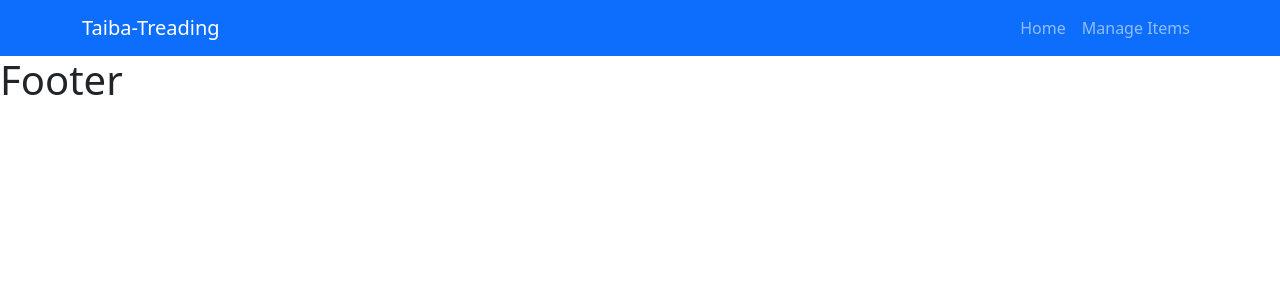
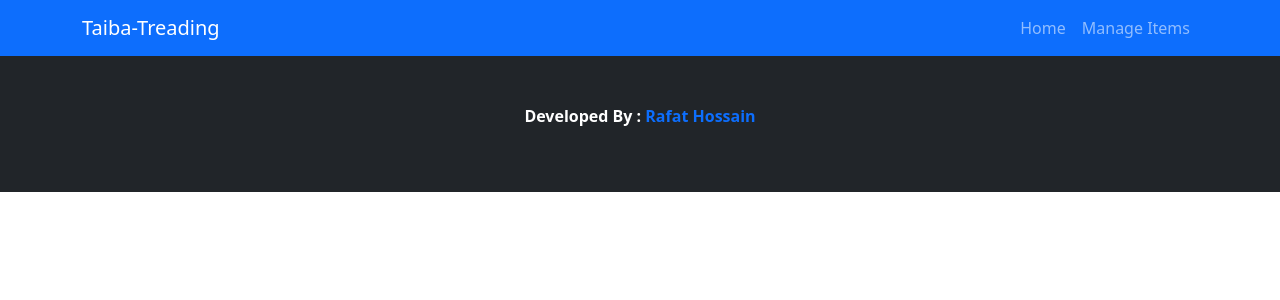
Before and after one commit to Rafat-Web-Developer/taiba-treading-client, a React (Create React App) app: page / in a window 1280 px wide. Shown: the top 300 px of the page. Built offline with nearby package versions, Linux system fonts and the light colour scheme.

Commit message:
Update footer design

```diff
--- a/src/Shared/Footer/Footer.js
+++ b/src/Shared/Footer/Footer.js
@@ -2,9 +2,13 @@ import React from "react";
 
 const Footer = () => {
   return (
-    <div>
-      <h1>Footer</h1>
-    </div>
+    <footer className="bg-dark text-center">
+      <div className="py-5">
+        <p className="text-white fw-bold">
+          Developed By : <span className="text-primary">Rafat Hossain</span>
+        </p>
+      </div>
+    </footer>
   );
 };
 
```
